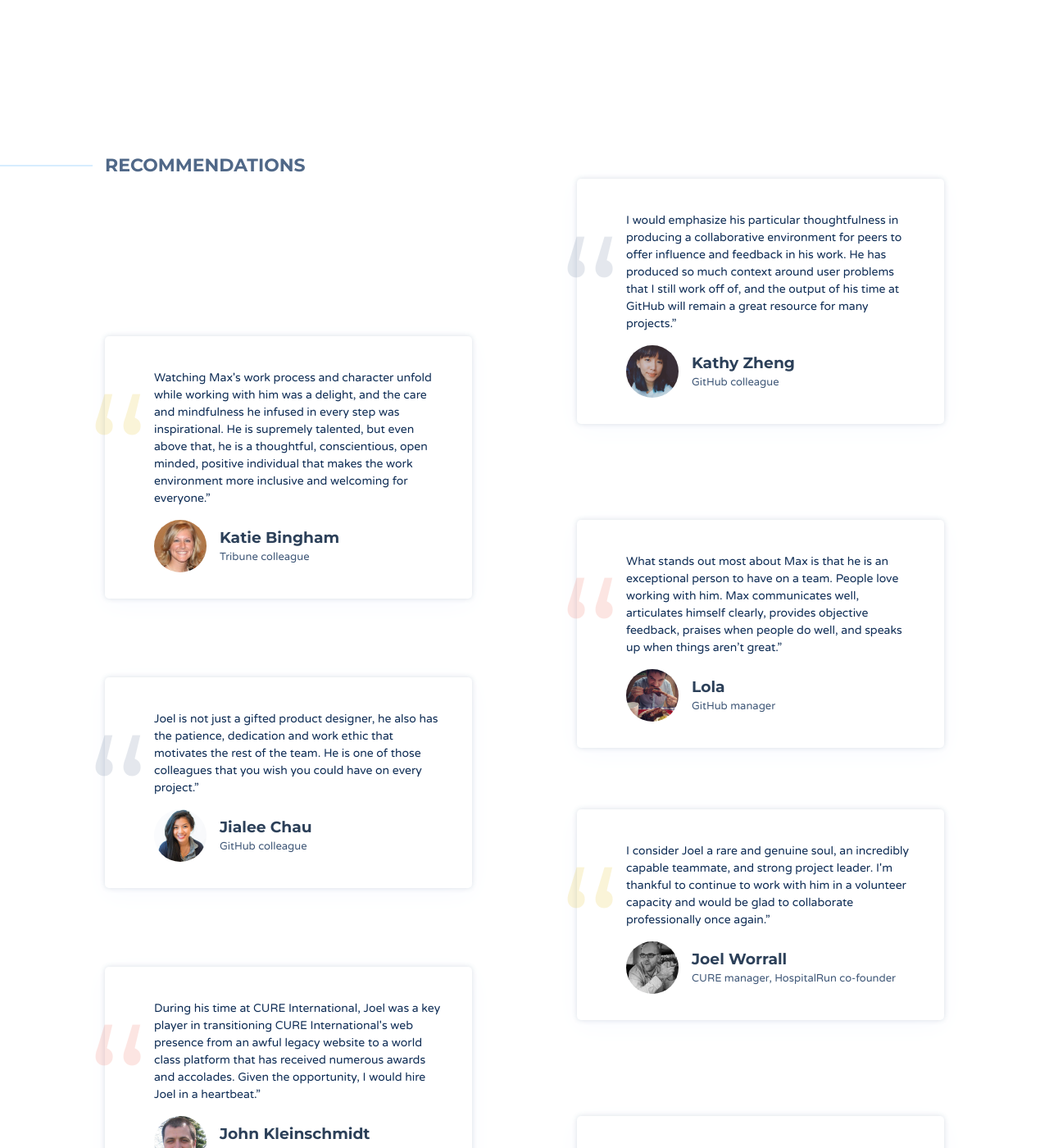
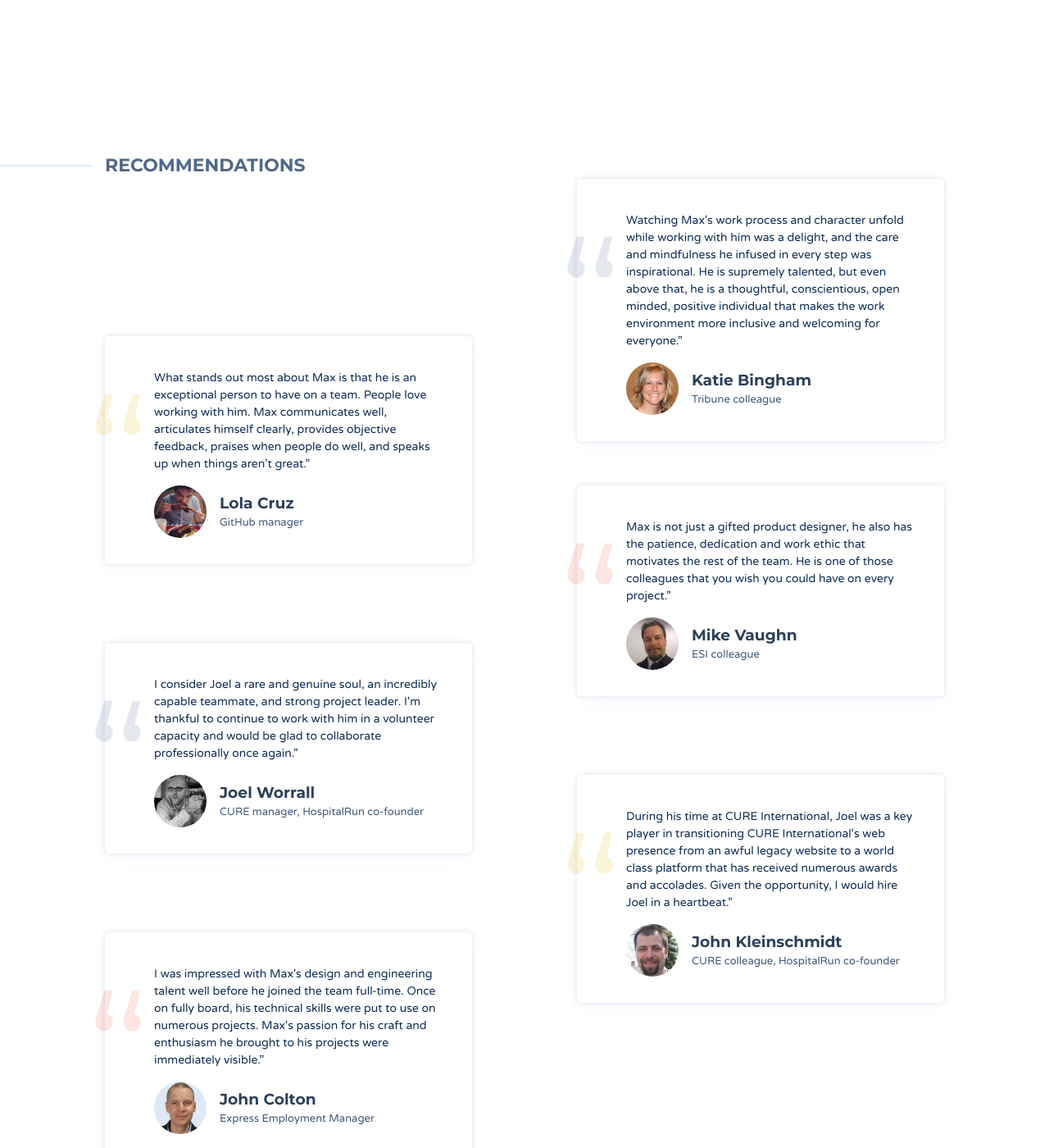
Before and after one commit to zenifold/max_page, a Jekyll site: the page built from index.html, in a window 1280 px wide and 1400 px high, scrolled down 3796 px. Shown: the whole window at 82% size. Built offline with Jekyll 4.4.1, drawn with Linux system fonts in a browser that asks for light colours; some web fonts are replaced.

Commit message:
update to quotes 3

```diff
--- a/_data/quotes.yaml
+++ b/_data/quotes.yaml
@@ -1,11 +1,4 @@
 ---
-- name: Kathy Zheng
-  url: https://www.linkedin.com/in/kathy-zheng-b1a85828/
-  image: /img/quotes/pifafu.jpg
-  quote: |
-    I would emphasize his particular thoughtfulness in producing a collaborative environment for peers to offer influence and feedback in his work. He has produced so much context around user problems that I still work off of, and the output of his time at GitHub will remain a great resource for many projects.”
-  title: GitHub colleague
-
 - name: Katie Bingham
   url: https://www.linkedin.com/in/katie-king-bingham-1334878/
   image: /img/quotes/kbingham.jpg
@@ -13,19 +6,19 @@
     Watching Max's work process and character unfold while working with him was a delight, and the care and mindfulness he infused in every step was inspirational. He is supremely talented, but even above that, he is a thoughtful, conscientious, open minded, positive individual that makes the work environment more inclusive and welcoming for everyone.”
   title: Tribune colleague
 
-- name: Lola
+- name: Lola Cruz
   url: https://www.linkedin.com/in/cameronmcefee/
   image: /img/quotes/cameronmcefee.jpg
   quote: |
     What stands out most about Max is that he is an exceptional person to have on a team. People love working with him. Max communicates well, articulates himself clearly, provides objective feedback, praises when people do well, and speaks up when things aren’t great.”
   title: GitHub manager
 
-- name: Jialee Chau
-  url: https://www.linkedin.com/in/jialeechau/
-  image: /img/quotes/jialeechau.jpg
+- name: Mike Vaughn
+  url: https://www.linkedin.com/in/mikevaughn78
+  image: /img/quotes/mvaughn.jpg
   quote: |
-    Joel is not just a gifted product designer, he also has the patience, dedication and work ethic that motivates the rest of the team. He is one of those colleagues that you wish you could have on every project.”
-  title: GitHub colleague
+    Max is not just a gifted product designer, he also has the patience, dedication and work ethic that motivates the rest of the team. He is one of those colleagues that you wish you could have on every project.”
+  title: ESI colleague
 
 - name: Joel Worrall
   url: https://www.linkedin.com/in/jworrall/
```
Also changed, not shown: img/quotes/mvaughn.jpg (added).
